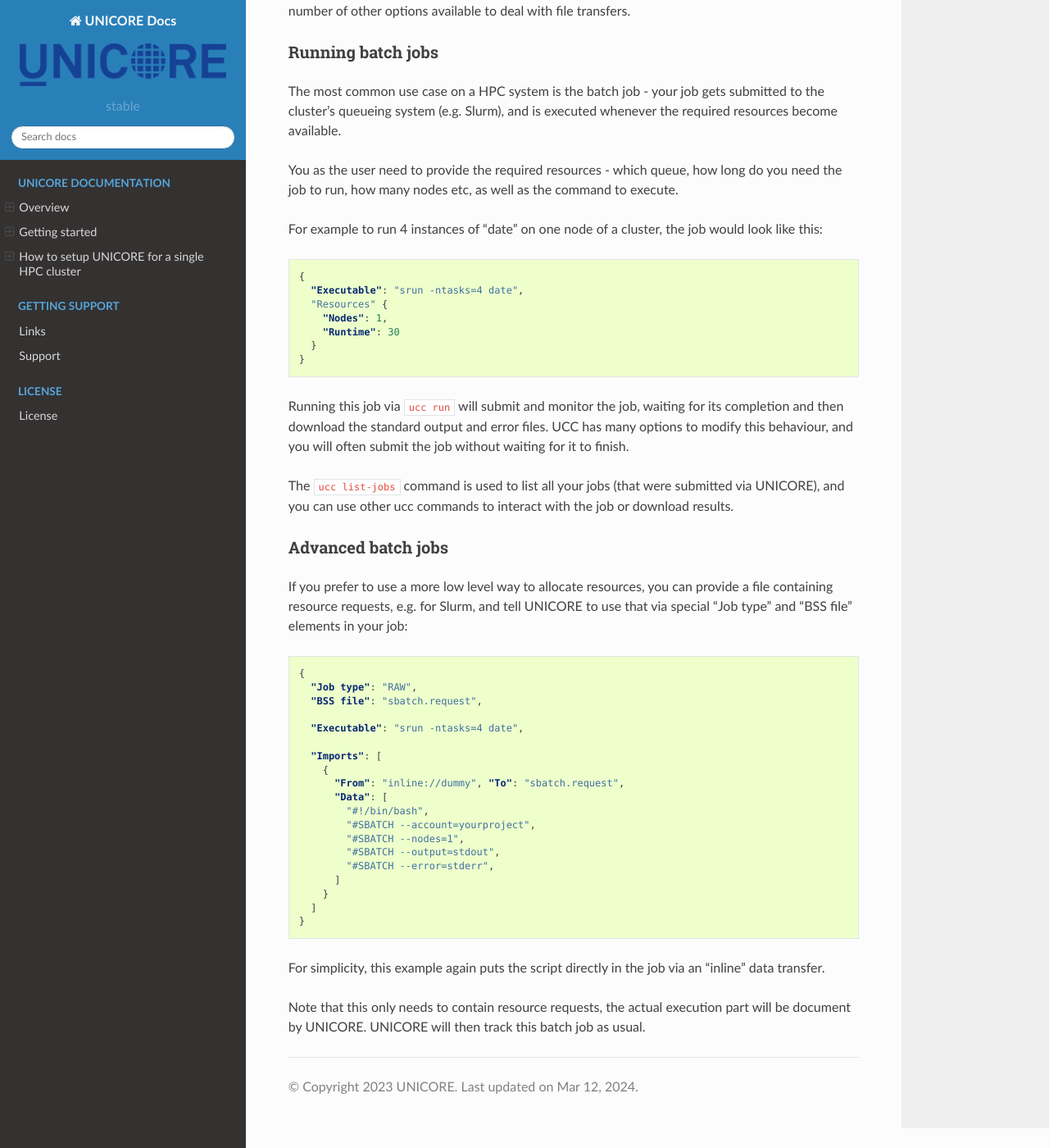
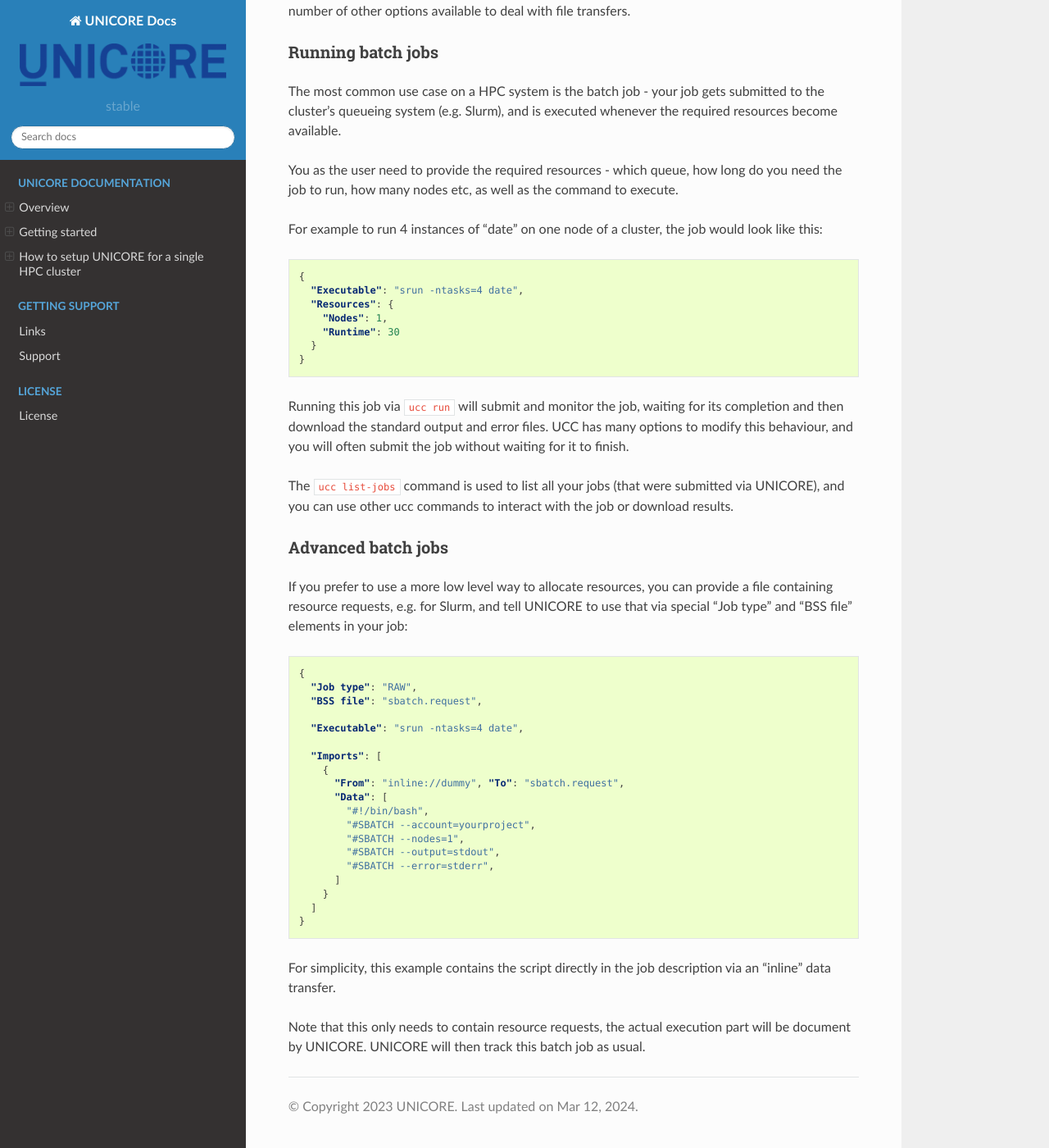
Before and after one commit to UNICORE-EU/unicore-docs, a Sphinx documentation site: the page built from source/user-docs/introduction.rst, in a window 1280 px wide and 1400 px high, scrolled down 1522 px. Shown: the whole window at 82% size. Built offline with Sphinx 7.4.7 and the Read the Docs theme 2.0.0, drawn with Linux system fonts in a browser that asks for light colours.

Commit message:
two typos

```diff
--- a/source/user-docs/introduction.rst
+++ b/source/user-docs/introduction.rst
@@ -63,7 +63,7 @@
   {
     "Job type": "ON_LOGIN_NODE",
     "Executable": "/bin/bash ./myscript.sh",
-    "Imports" [
+    "Imports": [
       {
         "From": "inline://dummy", "To": "myscript.sh",
         "Data": [
@@ -98,7 +98,7 @@
 
   {
     "Executable": "srun -ntasks=4 date",
-    "Resources" {
+    "Resources": {
       "Nodes": 1,
       "Runtime": 30
     }
@@ -140,8 +140,8 @@
     ]
   }
 
-For simplicity, this example again puts the script directly in the job via an "inline"
-data transfer.
+For simplicity, this example contains the script directly in the job description
+via an "inline" data transfer.
 
 Note that this only needs to contain resource requests, the actual execution part will be document
 by UNICORE. UNICORE will then track this batch job as usual.
```
